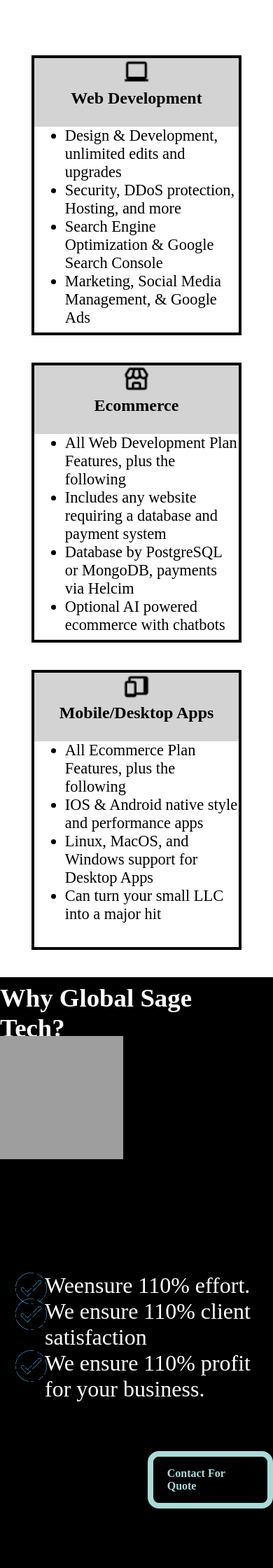
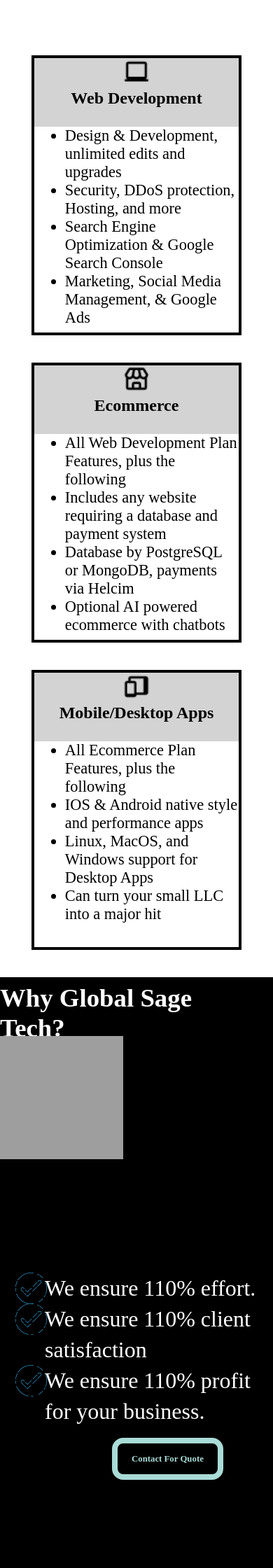
Before and after one commit to sreera02/gst, a Flask app: page / in a window 390 px wide. Shown: the part 832-3072 px from the top of the page at 70% size. Run offline with Flask 3, Linux system fonts and the light colour scheme; grey boxes are pictures that could not be loaded.

Commit message:
major css upgrade

```diff
--- a/static/css/styles.css
+++ b/static/css/styles.css
@@ -265,6 +265,7 @@ ul li a {
     left: 55%;
     width: auto;
     flex-wrap: wrap;
+    line-height: 5rem;
 }
 
 .aboutlist li {
@@ -280,6 +281,7 @@ ul li a {
     height: 45px;
     position: absolute;
     left:-4%;
+    line-height: 2rem;
     display: inline-block;
     flex-wrap: nowrap;
 }
@@ -292,7 +294,13 @@ ul li a {
 
     .containlist {
         position:absolute;
+        line-height: 3.75rem;
 
+    }
+
+    .list-style-img {
+        position: absolute;
+        left:-18%;
     }
 
     @media screen and (max-width: 740px) {
@@ -300,7 +308,9 @@ ul li a {
             position: absolute;
             left: 4rem;
             top: 50vh;
-            height: 300px;
+            height: 250px;
+            font-size: 0.8rem;
+            line-height: 2.75rem;
         }
 
         .list-style-img {
@@ -311,16 +321,20 @@ ul li a {
 
     }
 }
+
  .aboutbtn {
+    display: flex;
+    line-height: 2.75rem;
     background-color: inherit;
-    padding: 15px 20px;
     border: rgb(169, 219, 215) solid 8px;
     text-decoration: none;
     border-radius: 1rem;
     color: rgb(169, 219, 215);
-    position: absolute;
-    top: 85%;
-    left: 45%;
+    position: relative;
+    top: 1rem;
+    left: 6rem;
+    padding: 0px 20px;
+    width:fit-content;
 }
 
 .aboutbtn:hover {
--- a/templates/index.html
+++ b/templates/index.html
@@ -85,7 +85,7 @@
         <img class="aboutimg" src="../static/images/hack.png" alt="">
         <div class="containlist">
             <ul class="aboutlist">
-                <li><img alt="" class="list-style-img" src="../static/images/neonblue.png"><p>Weensure 110% effort.</p></li>
+                <li><img alt="" class="list-style-img" src="../static/images/neonblue.png"><p>We ensure 110% effort.</p></li>
                 <li><img alt="" class="list-style-img" src="../static/images/neonblue.png"><p>We ensure 110% client satisfaction</p></li>
                 <li><img alt="" class="list-style-img" src="../static/images/neonblue.png"><p>We ensure 110% profit for your business.</p></li>
             </ul>
```
